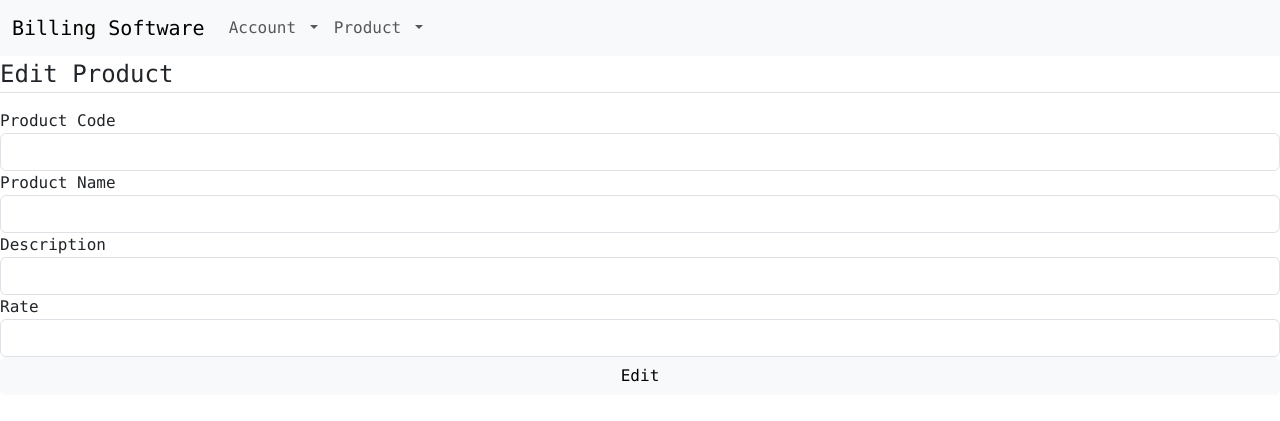
After one commit to sc22r2s/COMP2011-WebApplicationDevelopment-Cwk2, a Flask app: template app/templates/edit_product.html in a window 1280 px wide. The commit adds this page. Shown: the top 421 px of the page. Run offline with Flask 3, Linux system fonts and the light colour scheme; the template is opened without the code that fills it: values that come from a table or form of the project are taken from there, others are empty; the visitor is signed in with stand-in values (Sample User, id 1).

Commit message:
Added features to manage products

```diff
--- a/app/forms.py
+++ b/app/forms.py
@@ -3,49 +3,99 @@
 from wtforms.validators import DataRequired, NumberRange, Length
 
 # Form to login
+
+
 class LoginForm(FlaskForm):
     username = StringField("Username", validators=[
         DataRequired(),
         Length(max=21)
     ])
-    password = PasswordField('Password', validators=[
+    password = PasswordField("Password", validators=[
         DataRequired(),
         Length(min=4, max=21)
     ])
-    submit = SubmitField('Login')
+    submit = SubmitField("Login")
 
 # Form to sign up
+
+
 class SignUpForm(FlaskForm):
     username = StringField("Username", validators=[
         DataRequired(),
         Length(max=21)
     ])
-    password = PasswordField('Password', validators=[
+    password = PasswordField("Password", validators=[
         DataRequired(),
         Length(min=4, max=21)
     ])
-    confirmPassword = PasswordField('Confirm Password', validators=[
-    DataRequired(),
-    Length(min=4, max=21)
+    confirmPassword = PasswordField("Confirm Password", validators=[
+        DataRequired(),
+        Length(min=4, max=21)
     ])
-    submit = SubmitField('Sign Up')
+    submit = SubmitField("Sign Up")
 
 # Form to edit account
+
+
 class EditAccountForm(FlaskForm):
     username = StringField("Username", validators=[
         DataRequired(),
         Length(max=21)
     ])
-    currentPassword = PasswordField('Password', validators=[
+    currentPassword = PasswordField("Password", validators=[
         DataRequired(),
         Length(min=4, max=21)
     ])
-    password = PasswordField('Confirm Password', validators=[
-    DataRequired(),
-    Length(min=4, max=21)
+    password = PasswordField("Confirm Password", validators=[
+        DataRequired(),
+        Length(min=4, max=21)
     ])
-    confirmPassword = PasswordField('Confirm Password', validators=[
-    DataRequired(),
-    Length(min=4, max=21)
+    confirmPassword = PasswordField("Confirm Password", validators=[
+        DataRequired(),
+        Length(min=4, max=21)
     ])
-    submit = SubmitField('Update')
+    submit = SubmitField("Update")
+
+# Form to add product
+
+
+class AddProductForm(FlaskForm):
+    productCode = StringField("Product Code", validators=[
+        DataRequired(),
+        Length(min=3, max=22)
+    ])
+    productName = StringField("Product Name", validators=[
+        DataRequired(),
+        Length(max=50)
+    ])
+    description = StringField("Description", validators=[
+        DataRequired(),
+        Length(max=200)
+    ])
+    rate = FloatField("Rate", validators=[
+        DataRequired(),
+        NumberRange(min=0.01, max=1000000)
+    ])
+    submit = SubmitField("Add")
+
+# Form to add product
+
+
+class EditProductForm(FlaskForm):
+    productCode = StringField("Product Code", validators=[
+        DataRequired(),
+        Length(min=3, max=22)
+    ])
+    productName = StringField("Product Name", validators=[
+        DataRequired(),
+        Length(max=50)
+    ])
+    description = StringField("Description", validators=[
+        DataRequired(),
+        Length(max=200)
+    ])
+    rate = FloatField("Rate", validators=[
+        DataRequired(),
+        NumberRange(min=0.01, max=1000000)
+    ])
+    submit = SubmitField("Edit")
--- a/app/templates/base.html
+++ b/app/templates/base.html
@@ -84,6 +84,29 @@
               </ul>
             </li>
 
+            <li class="nav-item dropdown">
+              <a class="nav-link dropdown-toggle" href="#" role="button" data-bs-toggle="dropdown" aria-expanded="false">
+                Product
+              </a>
+              <ul class="dropdown-menu">
+                <li class="nav-item">
+                <li class="nav-item">
+                    {% if current_user.username == "admin" %}
+                    <a class="nav-link" href="/add-product">Add Product</a>
+                    {% else %}
+                    <a class="nav-link disabled" href="/">Add Product</a>
+                    {% endif %}
+                </li>
+                <li class="nav-item">
+                    {% if current_user.is_authenticated %}
+                    <a class="nav-link" href="/view-product">View Product</a>
+                    {% else %}
+                    <a class="nav-link disabled" href="/">View Product</a>
+                    {% endif %}
+                </li>
+              </ul>
+            </li>
+
           </ul>
         </div>
       </div>
--- /dev/null
+++ b/app/templates/edit_product.html
@@ -0,0 +1,74 @@
+{% extends 'base.html' %}
+
+{% block content %}
+<div class="forms">
+    <form action="/edit-product/{{ product.id }}" method="post">
+        {{ form.hidden_tag() }}
+      <fieldset class="form-group">
+        <legend class="border-bottom mb-3">Edit Product</legend>
+        <div class="form-group">
+        {{ form.productCode.label(class="form-control-label") }}
+
+        {% if form.productCode.errors %}
+          {{ form.productCode(class="form-control is-invalid") }}
+          <div class="invalid-feedback">
+          {% for error in form.productCode.errors %}
+            <span span>{{ error }} </span>
+          {% endfor %}
+          </div>
+        {% else %}
+          {{ form.productCode(class="form-control") }}
+        {% endif %}
+        </div>
+
+        <div class="form-group">
+        {{ form.productName.label(class="form-control-label") }}
+
+        {% if form.productName.errors %}
+          {{ form.productName(class="form-control is-invalid") }}
+          <div class="invalid-feedback">
+          {% for error in form.productName.errors %}
+            <span>{{ error }} </span>
+          {% endfor %}
+          </div>
+        {% else %}
+          {{ form.productName(class="form-control") }}
+        {% endif %}
+        </div>
+
+        <div class="form-group">
+        {{ form.description.label(class="form-control-label") }}
+
+        {% if form.description.errors %}
+          {{ form.description(class="form-control is-invalid") }}
+          <div class="invalid-feedback">
+          {% for error in form.description.errors %}
+            <span>{{ error }} </span>
+          {% endfor %}
+          </div>
+        {% else %}
+          {{ form.description(class="form-control") }}
+        {% endif %}
+        </div>
+
+        <div class="form-group">
+          {{ form.rate.label(class="form-control-label") }}
+
+          {% if form.rate.errors %}
+            {{ form.rate(class="form-control is-invalid") }}
+            <div class="invalid-feedback">
+            {% for error in form.rate.errors %}
+              <span>{{ error }} </span>
+            {% endfor %}
+            </div>
+          {% else %}
+            {{ form.rate(class="form-control") }}
+          {% endif %}
+          </div>
+      </fieldset>
+      <div class="form-group">
+        {{ form.submit(class="form-control btn btn-light") }}
+      </div>
+    </form>
+  </div>
+{% endblock %}
--- a/app/views.py
+++ b/app/views.py
@@ -2,12 +2,14 @@ from flask import render_template, request, redirect, url_for, flash
 from app import app, db, admin, models, login_manager, bcrypt
 from flask_login import UserMixin, login_user, logout_user, login_required, current_user
 
-from sqlalchemy.exc import IntegrityError, DataError, OperationalError
-from .forms import (LoginForm, SignUpForm, EditAccountForm)
+from sqlalchemy.exc import IntegrityError, DataError, OperationalError, PendingRollbackError
+from .forms import (LoginForm, SignUpForm, EditAccountForm,
+                    AddProductForm, EditProductForm)
+
 
 @login_manager.user_loader
 def loader_user(user_id):
-	return models.Users.query.get(user_id)
+    return models.Users.query.get(user_id)
 
 
 @app.route('/register', methods=["GET", "POST"])
@@ -25,15 +27,20 @@ def register():
             try:
                 if request.form.get("password") == request.form.get("confirmPassword"):
                     # Encrypt password
-                    hashedPassword = bcrypt.generate_password_hash(request.form.get("password")).decode('utf-8')
-                    user = models.Users(username=request.form.get("username"), password=hashedPassword)
+                    hashedPassword = bcrypt.generate_password_hash(
+                        request.form.get("password")).decode('utf-8')
+                    user = models.Users(username=request.form.get(
+                        "username"), password=hashedPassword)
                     db.session.add(user)
                     db.session.commit()
+
+                    flash("User created successfully", "success")
 
                     return redirect(url_for("login"))
                 else:  # Passwords does not match
                     flash("Passwords does not match", "danger")
-            except (IntegrityError, AttributeError):  # Username already exists
+            except (IntegrityError, PendingRollbackError):  # Username already exists
+                db.session.rollback()
                 flash("Username already taken", "danger")
 
     return render_template("sign_up.html", form=form)
@@ -52,7 +59,7 @@ def login():
         if form.validate_on_submit():
             try:
                 user = models.Users.query.filter_by(
-                username=request.form.get("username")).first()
+                    username=request.form.get("username")).first()
                 if bcrypt.check_password_hash(user.password, request.form.get("password")):
                     login_user(user)
 
@@ -61,14 +68,14 @@ def login():
                     return redirect(url_for("home"))
                 else:
                     # Clear form fields
-                    form.username.data = ""
-                    form.password.data = ""
+                    form = LoginForm(formdata=None)
+                    form.process()
 
                     flash("Incorrect username or password", "danger")
             except (IntegrityError, AttributeError):
                 # Clear form fields
-                form.username.data = ""
-                form.password.data = ""
+                form = LoginForm(formdata=None)
+                form.process()
 
                 flash("Incorrect username or password", "danger")
 
@@ -93,7 +100,7 @@ def logout():
 @app.route("/manage-account")
 @login_required
 def manageAccount():
-    """Displays tables contain all the users.
+    """Displays a table containing all the users.
 
     Returns:
         The template to be rendered.
@@ -144,34 +151,181 @@ def editAccount(account_id):
         Redirects back to the manage account page if successful.
     """
     form = EditAccountForm()
-    user = db.session.query(models.Users).get(account_id)
+    try:
+        user = db.session.query(models.Users).get(account_id)
+
+        if current_user.username == "admin":
+            if form.validate_on_submit():
+                try:
+                    if bcrypt.check_password_hash(user.password, request.form.get("currentPassword")):
+                        if request.form.get("password") == request.form.get("confirmPassword"):
+                            user.password = bcrypt.generate_password_hash(
+                                request.form.get("password")).decode('utf-8')
+                            user.username = request.form.get("username")
+                            db.session.commit()
+
+                            flash("Account has been updated", "success")
+
+                            return redirect(url_for("manageAccount"))
+                        else:
+                            flash("New passwords does not match", "danger")
+                    else:
+                        flash("Password does not match the old one", "danger")
+                except IntegrityError:
+                    flash("This income name already exists", 'danger')
+
+                    return redirect(url_for("manageAccount"))
+
+            # Insert data in the form
+            form.username.default = user.username
+            form.process()
+
+            return render_template("edit_account.html", account=user, form=form)
+
+    except (IntegrityError, AttributeError):
+        flash("This account does not exist", "danger")
+
+        return redirect(url_for("home"))
+
+
+@app.route("/add-product", methods=["GET", "POST"])
+@login_required
+def addProduct():
+    """Handles adding a product.
+
+    Returns:
+        The template to be rendered.
+    """
+    form = AddProductForm()
 
     if current_user.username == "admin":
         if form.validate_on_submit():
             try:
-                if bcrypt.check_password_hash(user.password, request.form.get("currentPassword")):
-                    if request.form.get("password") == request.form.get("confirmPassword"):
-                        user.password = bcrypt.generate_password_hash(request.form.get("password")).decode('utf-8')
-                        user.username = request.form.get("username")
-                        db.session.commit()
+                product = models.Product(productCode=request.form.get("productCode"),
+                                         productName=request.form.get(
+                                             "productName"),
+                                         description=request.form.get(
+                                             "description"),
+                                         rate=request.form.get("rate"))
+                db.session.add(product)
+                db.session.commit()
 
-                        flash("Account has been updated", "success")
+                flash("Product has been added successfully", "success")
 
-                        return redirect(url_for("manageAccount"))
-                    else:
-                        flash("New passwords does not match", "danger")
-                else:
-                    flash("Password does not match the old one", "danger")
-            except IntegrityError:
-                flash("This income name already exists", 'danger')
+                # Clear form fields
+                form = AddProductForm(formdata=None)
+                form.process()
 
-                return redirect(url_for("manageAccount"))
+                return render_template("add_product.html", form=form)
 
-    # Empty the data fields in the from after it has been processed
-    form.username.default = user.username
-    form.process()
+            except (IntegrityError, AttributeError, PendingRollbackError):
+                db.session.rollback()
 
-    return render_template("edit_account.html", account=user, form=form)
+                flash("Product can't have the same name", "danger")
+
+                return render_template("add_product.html", form=form)
+
+        # Clear form fields
+        form = AddProductForm(formdata=None)
+        form.process()
+
+        return render_template("add_product.html", form=form)
+
+    return redirect(url_for("home"))
+
+
+@app.route("/view-product", methods=["GET", "POST"])
+@login_required
+def viewProduct():
+    """Displays a table containing all the products.
+
+    Returns:
+        The template to be rendered.
+    """
+    products = db.session.query(models.Product).all()
+
+    if current_user.username == "admin":
+
+        return render_template("view_product.html", products=products, admin=True)
+    else:
+        return render_template("view_product.html", products=products, admin=False)
+
+
+@app.route("/delete-product/<product_id>", methods=["GET", "POST"])
+@login_required
+def deleteProduct(product_id):
+    """Deletes a product.
+
+    Args:
+        product_id (int): id of the product to delete.
+
+    Returns:
+        Redirects back to the view product page.
+    """
+    if current_user.username == "admin":
+        try:
+            product = db.session.query(models.Product).get(product_id)
+            db.session.delete(product)
+            db.session.commit()
+
+            flash("Product has been deleted", "success")
+
+        except (IntegrityError, AttributeError, PendingRollbackError):
+            flash("Account could not be deleted", "danger")
+
+        products = db.session.query(models.Product).all()
+
+    return render_template("view_product.html", products=products, admin=True)
+
+
+@app.route("/edit-product/<product_id>", methods=["GET", "POST"])
+@login_required
+def editProduct(product_id):
+    """Displays and allows the product details to be edited.
+
+    Args:
+        product_id (int): id of the product to edit.
+
+    Returns:
+        Redirects back to the view product page if successful.
+    """
+    form = EditProductForm()
+    try:
+        product = db.session.query(models.Product).get(product_id)
+
+        if form.validate_on_submit():
+            try:
+                product.productCode = request.form.get("productCode")
+                product.productName = request.form.get("productName")
+                product.description = request.form.get("description")
+                product.rate = request.form.get("rate")
+
+                db.session.commit()
+
+                flash("Product has been successfully updated", "success")
+
+                return redirect(url_for("viewProduct"))
+
+            except (IntegrityError, AttributeError, PendingRollbackError):
+                db.session.rollback()
+
+                flash("Product could not be updated", "danger")
+
+                return redirect("/edit-product/" + product_id)
+
+        # Insert data in the form
+        form.productCode.default = product.productCode
+        form.productName.default = product.productName
+        form.description.default = product.description
+        form.rate.default = product.rate
+        form.process()
+
+        return render_template("edit_product.html", form=form, product=product)
+
+    except (IntegrityError, AttributeError, PendingRollbackError):
+        flash("Product could not be updated", "danger")
+
+        return redirect(url_for("viewProduct"))
 
 
 @app.route("/")
--- a/config.py
+++ b/config.py
@@ -2,7 +2,7 @@ import os
 
 # Path for current directory
 baseDir = os.path.abspath(os.path.dirname(__file__))
-SQLALCHEMY_DATABASE_URI = 'sqlite:///' + os.path.join(baseDir, 'test.db')
+SQLALCHEMY_DATABASE_URI = 'sqlite:///' + os.path.join(baseDir, 'billing.db')
 SQLALCHEMY_TRACK_MODIFICATIONS = True
 
 WTF_CSRF_ENABLED = True
```
Also changed, not shown: app/models.py (+16 -4 lines), app/templates/add_product.html (added, +74 -0 lines), app/templates/edit_account.html (+50 -10 lines), app/templates/login.html (+25 -5 lines), app/templates/sign_up.html (+38 -6 lines), app/templates/view_product.html (added, +36 -0 lines), Readme.md, billing.db (added), test.db (deleted).
